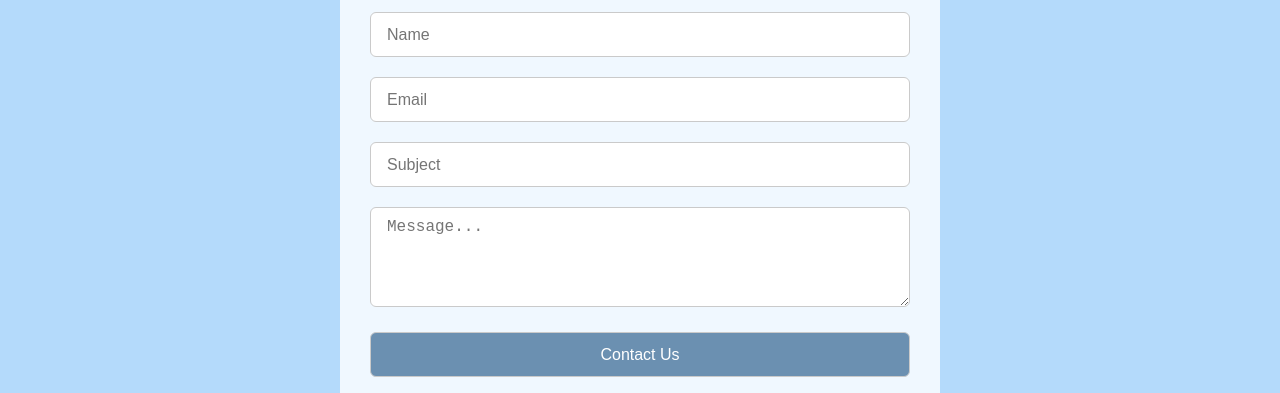
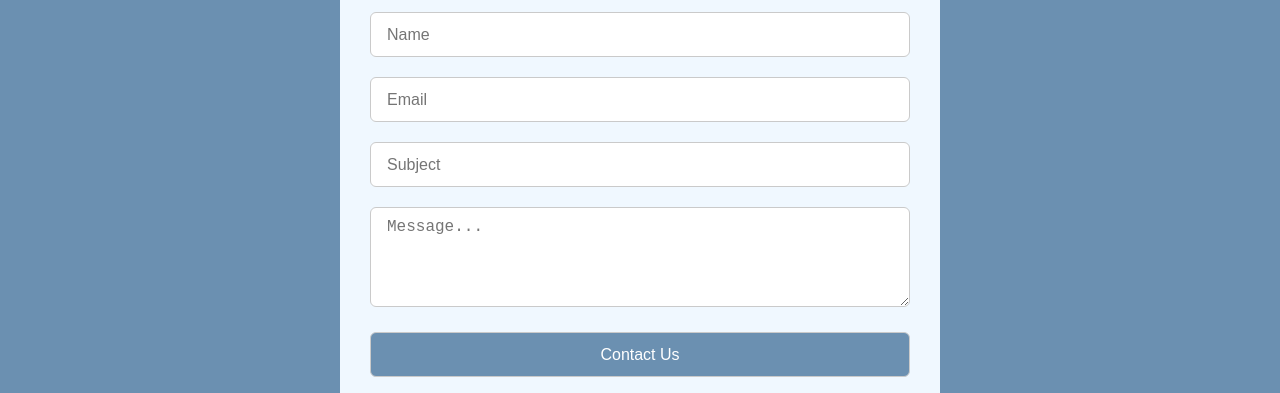
Before and after one commit to raviprakash1998/Blog-Website, a plain HTML site: page contact.html in a window 1280 px wide. Shown: the part 231-624 px from the top of the page. Drawn offline with nearby package versions, Linux system fonts and the light colour scheme.

Commit message:
Update styling.css

```diff
--- a/styling.css
+++ b/styling.css
@@ -157,7 +157,7 @@ body {
   display: flex;
   justify-content: center;
   align-items: center;
-  background-color: #b4dafb;
+  background-color: #6b90b1;
 }
 .form {
   max-width: 60rem;
```
